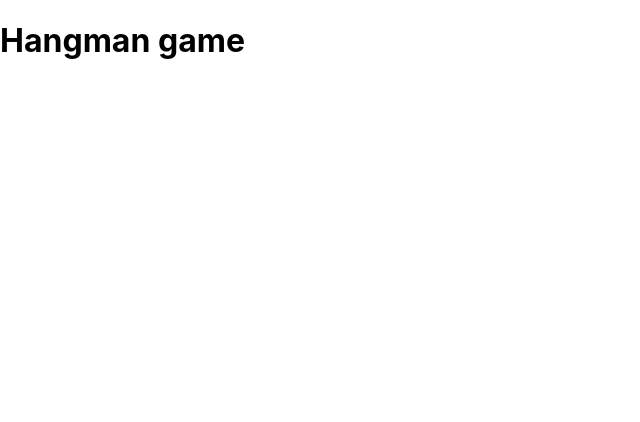
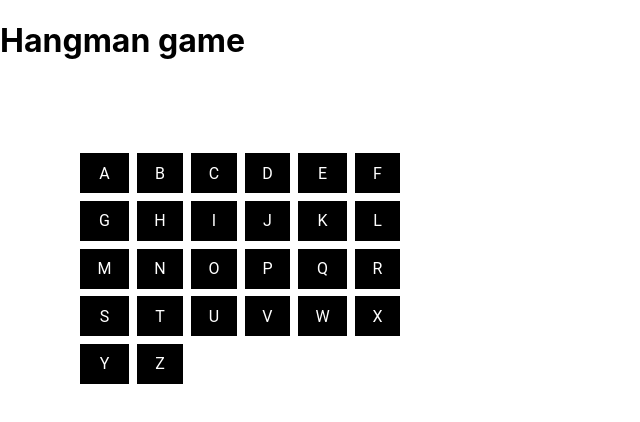
Before and after one commit to JosefinLunden/hangman, a React (Create React App) app: page / in a window 1280 px wide. Shown: the top 422 px of the page, without its empty margins (0-640 px from the left). Built offline with nearby package versions, Linux system fonts and the light colour scheme; no server answers.

Commit message:
create letters issue 20

```diff
--- a/src/App.js
+++ b/src/App.js
@@ -1,6 +1,7 @@
 import React from 'react';
 import './App.css';
 import io from 'socket.io-client';
+import Letters from "./components/letters/Letters"
 
 //Connect to backend url
 const socket = io.connect('/');
@@ -9,6 +10,7 @@ function App() {
   return (
     <div className="App">
       <h1>Hangman game</h1>
+      <Letters></Letters>
     </div>
   );
 }
--- /dev/null
+++ b/src/components/letters/Letters.css
@@ -0,0 +1,28 @@
+.letter-wrapper {
+  width: 25vw;
+  margin: 5vw;
+  padding: 1rem;
+}
+
+.letter-container {
+  margin-top: 1vw;
+  display: grid;
+  grid-template-columns: repeat(6, auto);
+  grid-template-rows: repeat(4, auto);
+  grid-gap: 0.6vw;
+}
+
+.letter-icons {
+  font-size: 1em;
+  font-family: Roboto;
+  height: 40px;
+  background: #000000;
+  color: white;
+  display: flex;
+  justify-content: center;
+  align-items: center;
+}
+
+.letter-icons:hover {
+  cursor: pointer;
+}
--- /dev/null
+++ b/src/components/letters/Letters.js
@@ -0,0 +1,18 @@
+import React from 'react'
+import "./Letters.css";
+
+function Letters() {
+
+    const alphabet = ["A", "B", "C", "D", "E", "F", "G", "H", "I", "J", "K", "L", "M", "N", "O",
+    "P", "Q", "R", "S", "T", "U", "V", "W", "X", "Y", "Z"];
+
+    return(
+        <div className="letter-wrapper" >
+            <div className="letter-container">
+                { alphabet.map(letter => <div className="letter-icons">{letter}</div>) }
+            </div>
+        </div>
+        )
+    }
+
+    export default Letters;
```
Also changed, not shown: 1 other file (tests, documents, lock files or other folders).
